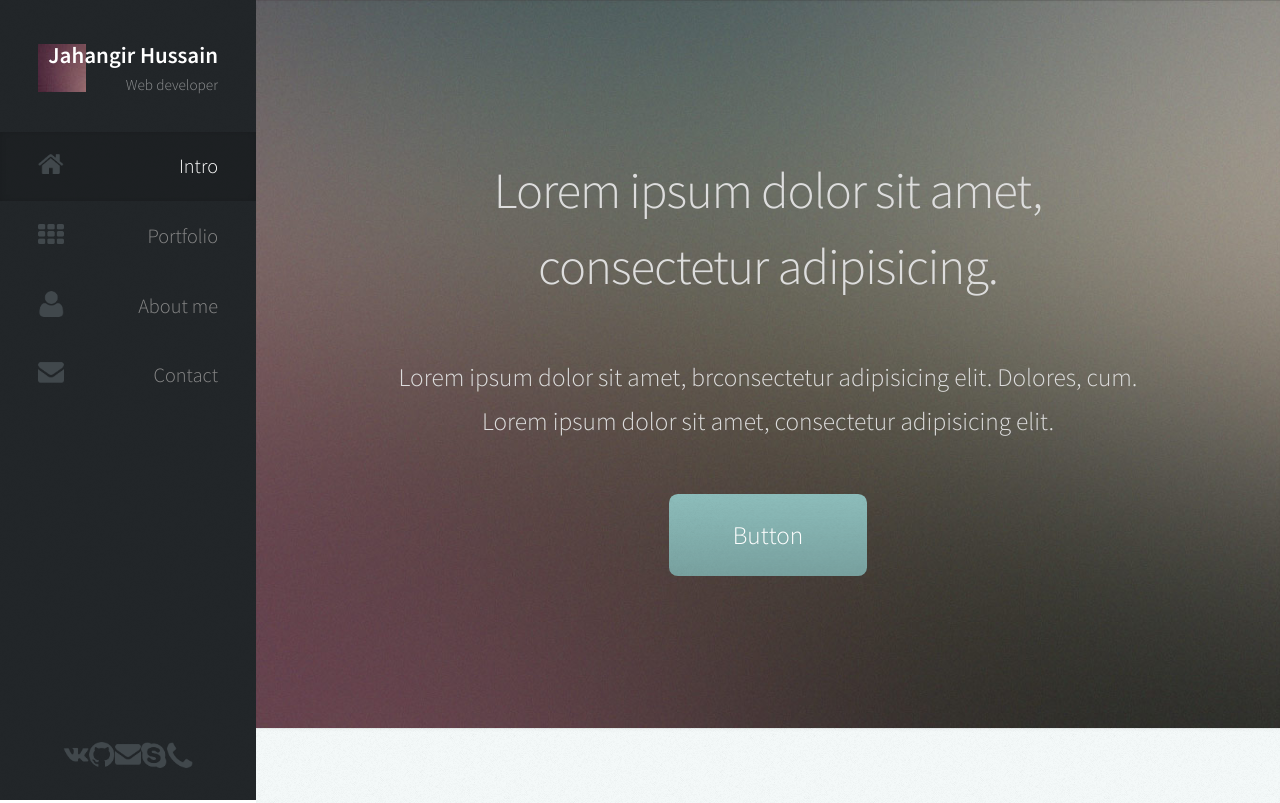
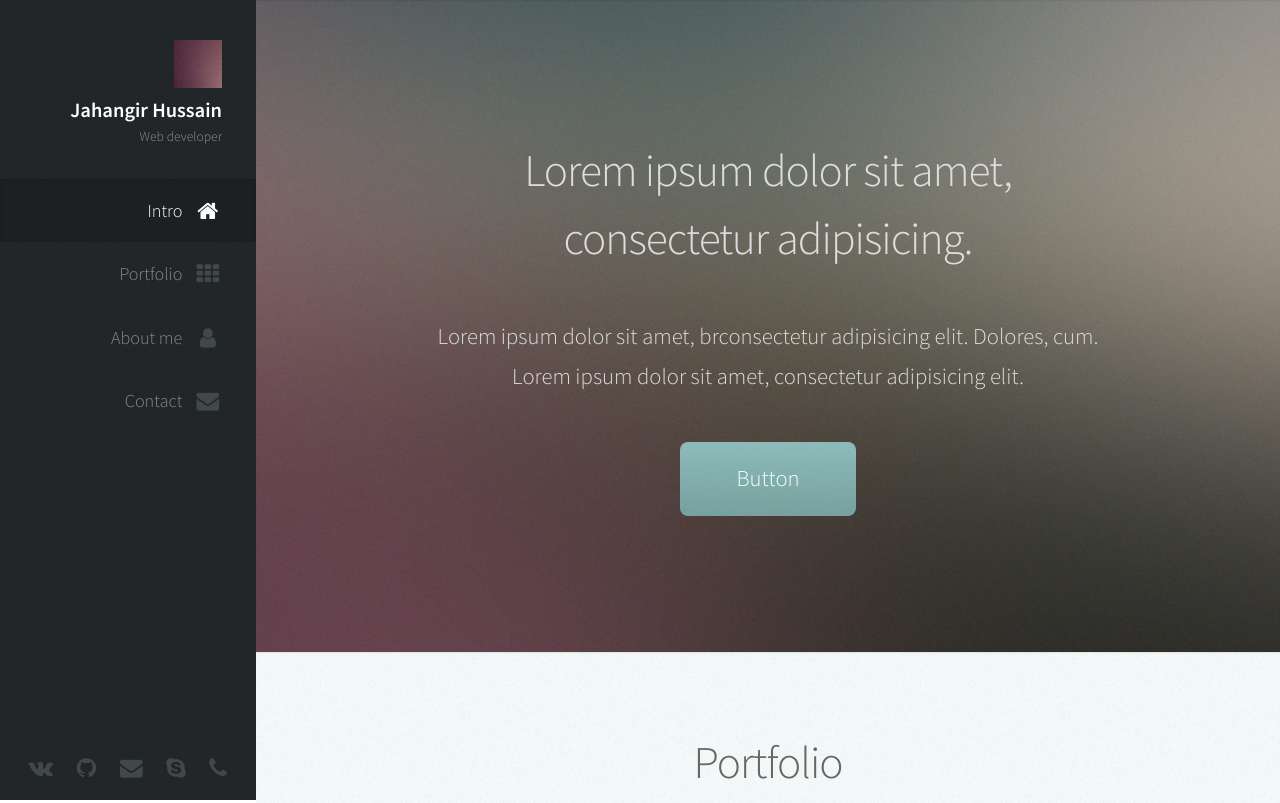
Before and after one commit to Jangir213/prologue, a website: page app/index.html in a window 1280 px wide. Shown: the top 803 px of the page. Drawn offline with Linux system fonts and the light colour scheme.

Commit message:
add font awesome

```diff
--- a/app/sass/base/_basic.sass
+++ b/app/sass/base/_basic.sass
@@ -2,8 +2,4 @@ body
 	height: 100%
 	position: relative
 	background: #fff
-	font-family: 'Source Sans Pro', sans-serif
-	font-size: 19pt
-	font-weight: 300
-	line-height: 1.75em
 	color: #888
--- a/app/sass/base/_fonts.sass
+++ b/app/sass/base/_fonts.sass
@@ -1,13 +1,17 @@
 @font-face
   font-family: 'Source Sans Pro'
   font-style: normal
-  font-weight: 300
-  src: local('Source Sans Pro Light'), local('SourceSansPro-Light'), url(../fonts/SourceSansPro.woff2) format('woff2')
-  unicode-range: U+0000-00FF, U+0131, U+0152-0153, U+02C6, U+02DA, U+02DC, U+2000-206F, U+2074, U+20AC, U+2212, U+2215, U+E0FF, U+EFFD, U+F000
+  font-weight: normal
+  src: url(../fonts/SourceSansPro.woff)
 
 @font-face
   font-family: 'Source Sans Pro'
   font-style: normal
-  font-weight: 600
-  src: local('Source Sans Pro Semibold'), local('SourceSansPro-Semibold'), url(../fonts/SourceSansProBold.woff2) format('woff2')
-  unicode-range: U+0000-00FF, U+0131, U+0152-0153, U+02C6, U+02DA, U+02DC, U+2000-206F, U+2074, U+20AC, U+2212, U+2215, U+E0FF, U+EFFD, U+F000
+  font-weight: bold
+  src: url(../fonts/SourceSansProBold.woff)
+
+@font-face
+  font-family: 'FontAwesome'
+  font-style: normal
+  font-weight: normal
+  src: url(../fonts/fontawesome-webfont.woff)
--- a/app/sass/base/_mixins.sass
+++ b/app/sass/base/_mixins.sass
@@ -2,3 +2,10 @@
 =mq($width, $type: max)
 	@media screen and (#{$type}-width: $width)
 		@content
+
+//ico fontawesome
+=ico($content)
+	font-family: 'FontAwesome'
+	font-style: normal
+	font-weight: normal
+	content: $content
--- /dev/null
+++ b/app/sass/base/_typography.sass
@@ -0,0 +1,11 @@
+body
+	font-family: 'Source Sans Pro', sans-serif
+	font-size: 19pt
+	font-weight: normal
+	line-height: 1.75em
+	+mq($xlarge)
+		font-size: 17pt
+	+mq($medium)
+		font-size: 17pt
+	+mq($xsmall)
+		font-size: 14pt
--- a/app/sass/layout/_aside.sass
+++ b/app/sass/layout/_aside.sass
@@ -35,11 +35,13 @@
 	height: 48px
 	width: 48px
 	background: red
+	+mq($medium)
+		position: static
 
 .person__name
 	position: relative
 	color: #fff
-	font-weight: 600
+	font-weight: bold
 	font-size: 0.9em
 	line-height: 1em
 
@@ -65,47 +67,53 @@
 	color: #fff
 	background: rgba(0, 0, 0, 0.15)
 	box-shadow: inset 0 0 0.25em 0 rgba(0, 0, 0, 0.125)
+	.nav-item__title
+		&::after
+			color: #fff
 
 .nav-item__title
 	display: block
 	position: relative
 	font-size: 0.8em
 
-	&:before
-		content: ""
+	&::after
+		position: absolute
 		display: inline-block
-		position: absolute
-		background-size: cover
-		background-repeat: no-repeat
-		top: 7px
+		color: #41484c
+		text-align: center
+		font-size: 1.25em
+		width: 1.25em
+		line-height: 1.75em
 		left: 0
-		width: 26px
-		height: 26px
+		+mq($medium)
+			position: relative
+			margin-left: 0.5em
+			top: 2px
+
 
 .nav-item__title--intro
-	&:before
-		background-image: url(../images/ico/nav-home.png)
+	&::after
+		+ico('\f015')
 
 .nav-item__title--portfolio
-	&:before
-		background-image: url(../images/ico/nav-th.png)
+	&::after
+		+ico('\f00a')
 
 .nav-item__title--about
-	&:before
-		background-image: url(../images/ico/nav-user.png)
+	&::after
+		+ico('\f007')
 
 .nav-item__title--contact
-	&:before
-		background-image: url(../images/ico/nav-contact.png)
+	&::after
+		+ico('\f0e0')
 
+// footer aside
 .aside__footer
 	padding: 1.5em 2.5em 0.75em 2.5em
+	+mq($medium)
+		padding: 1.5em 0.75em 0.5em
 
 .contacts__list
-	display: -webkit-flex
-	display: -moz-flex
-	display: -ms-flex
-	display: -o-flex
 	display: flex
 	justify-content: space-around
 	list-style: none
@@ -115,45 +123,29 @@
 
 .contacts__link
 	&:before
-		content: ""
 		display: inline-block
-		background-size: cover
-		background-repeat: no-repeat
-		width: 26px
-		height: 26px
+		color: #41484c
 		transition: 0.3s ease-in-out
+	&:hover
+		&::before
+			color: #fff
 
 .contacts__link--vk
 	&:before
-		background-image: url(../images/ico/con-vk.png)
-	&:hover
-		&:before
-			background-image: url(../images/ico/con-vk-hover.png)
+		+ico('\f189')
 
 .contacts__link--git
 	&:before
-		background-image: url(../images/ico/con-github.png)
-	&:hover
-		&:before
-			background-image: url(../images/ico/con-github-hover.png)
+		+ico('\f09b')
 
 .contacts__link--email
 	&:before
-		background-image: url(../images/ico/con-mail.png)
-	&:hover
-		&:before
-			background-image: url(../images/ico/con-mail-hover.png)
+		+ico('\f0e0')
 
 .contacts__link--skype
 	&:before
-		background-image: url(../images/ico/con-skype.png)
-	&:hover
-		&:before
-			background-image: url(../images/ico/con-skype-hover.png)
+		+ico('\f17e')
 
 .contacts__link--phone
 	&:before
-		background-image: url(../images/ico/con-tel.png)
-	&:hover
-		&:before
-			background-image: url(../images/ico/con-tel-hover.png)
+		+ico('\f095')
--- a/app/sass/layout/_promo.sass
+++ b/app/sass/layout/_promo.sass
@@ -15,7 +15,7 @@
 .promo__header
 	margin-bottom: 1em
 	font-size: 2em
-	font-weight: 300
+	font-weight: normal
 	line-height: 1.5em
 	letter-spacing: -1px
 
--- a/app/sass/main.sass
+++ b/app/sass/main.sass
@@ -1,7 +1,8 @@
 @import 'base/reset';
+@import 'base/vars';
+@import 'base/mixins';
 @import 'base/fonts';
-@import 'base/mixins';
-@import 'base/vars';
+@import 'base/typography';
 @import 'base/placeholders';
 @import 'base/basic';
 
```
Also changed, not shown: app/css/main.css, app/fonts/SourceSansPro.woff (added), app/fonts/SourceSansPro.woff2 (deleted), app/fonts/SourceSansProBold.woff (added), app/fonts/SourceSansProBold.woff2 (deleted), app/fonts/fontawesome-webfont.woff (added), app/sass/base/_placeholders.sass (line endings or trailing spaces).
